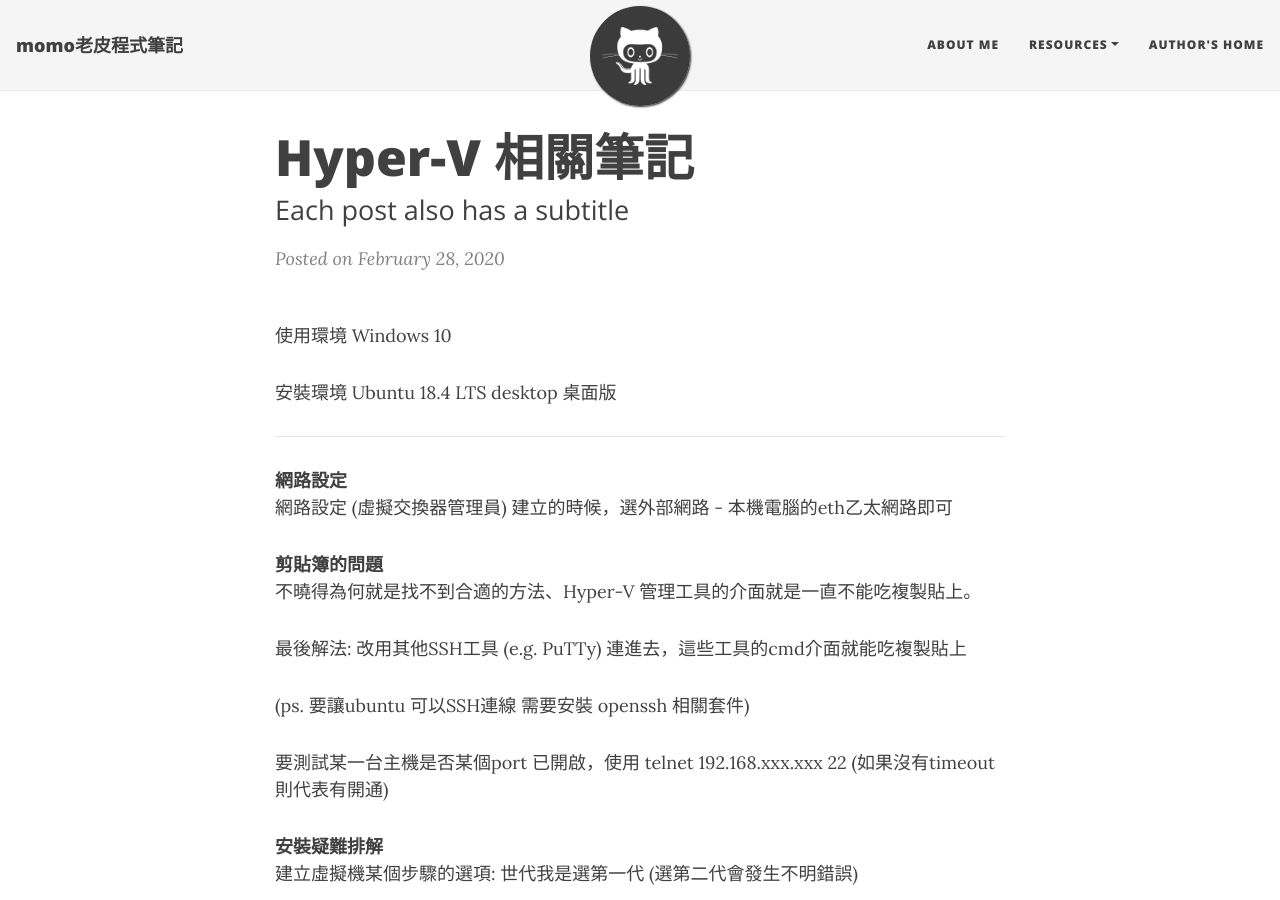
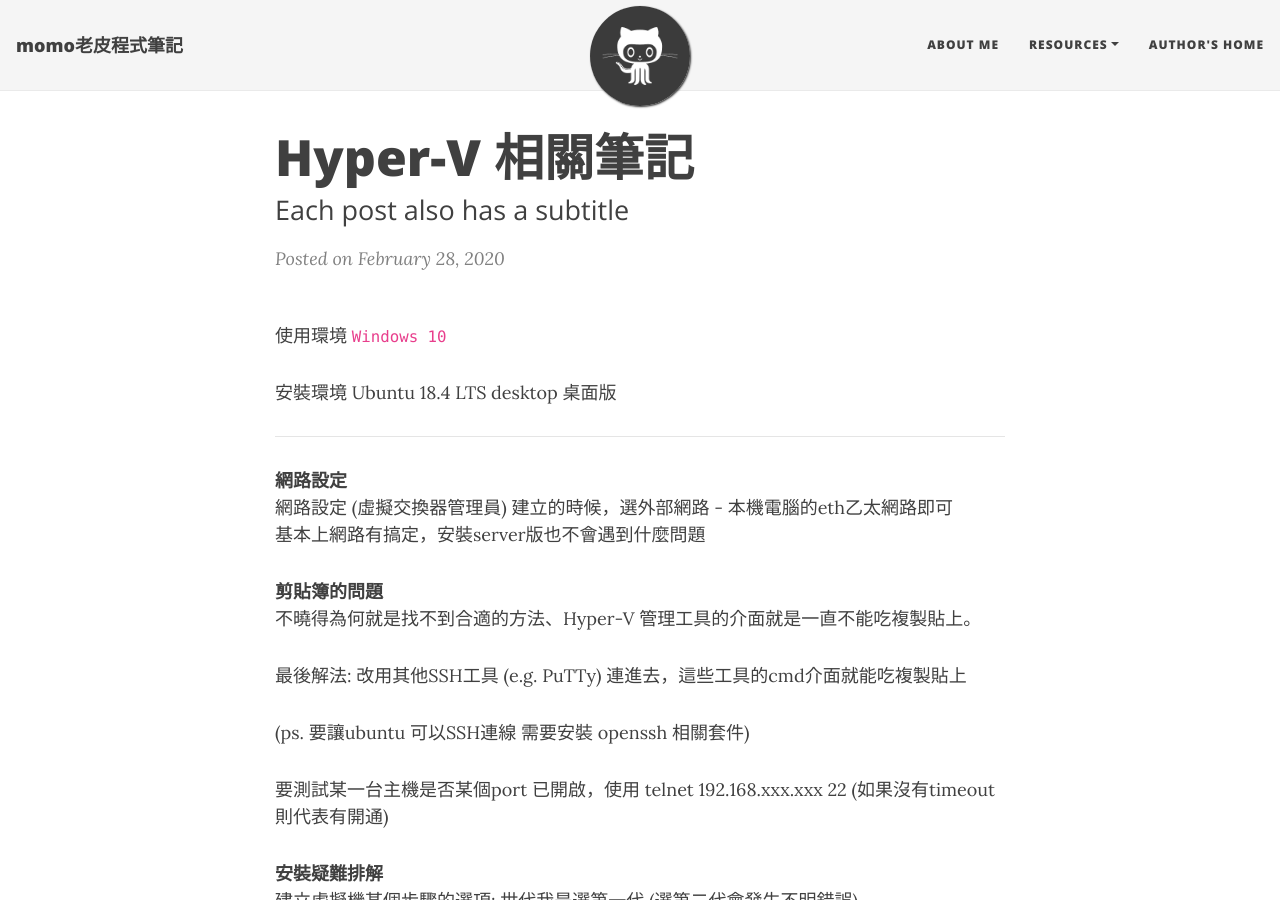
Before and after one commit to momoBear/momoBear.github.io, a Jekyll site: the page built from _posts/2020-02-28-HyperV.md, in a window 1280 px wide and 900 px high. Built offline with Jekyll 4.4.1, drawn with Linux system fonts in a browser that asks for light colours; nearby versions of some CDN libraries.

Commit message:
Update 2020-02-28-HyperV.md

```diff
--- a/_posts/2020-02-28-HyperV.md
+++ b/_posts/2020-02-28-HyperV.md
@@ -7,7 +7,7 @@
 
 
 
-使用環境 Windows 10
+使用環境 `Windows 10`
 
 安裝環境 Ubuntu 18.4 LTS desktop 桌面版
 
@@ -16,6 +16,7 @@
 
 **網路設定**
 網路設定 (虛擬交換器管理員) 建立的時候，選外部網路 - 本機電腦的eth乙太網路即可
+基本上網路有搞定，安裝server版也不會遇到什麼問題
 
 
 
```
